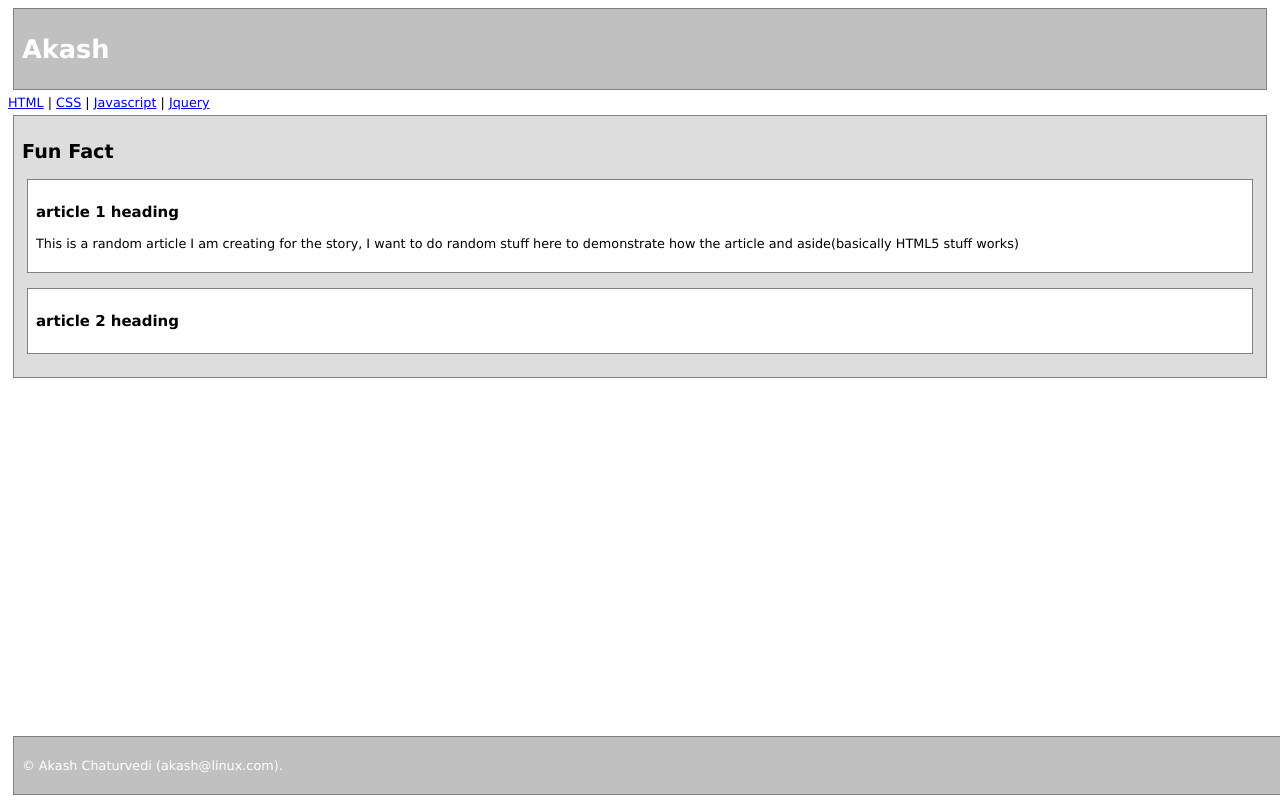
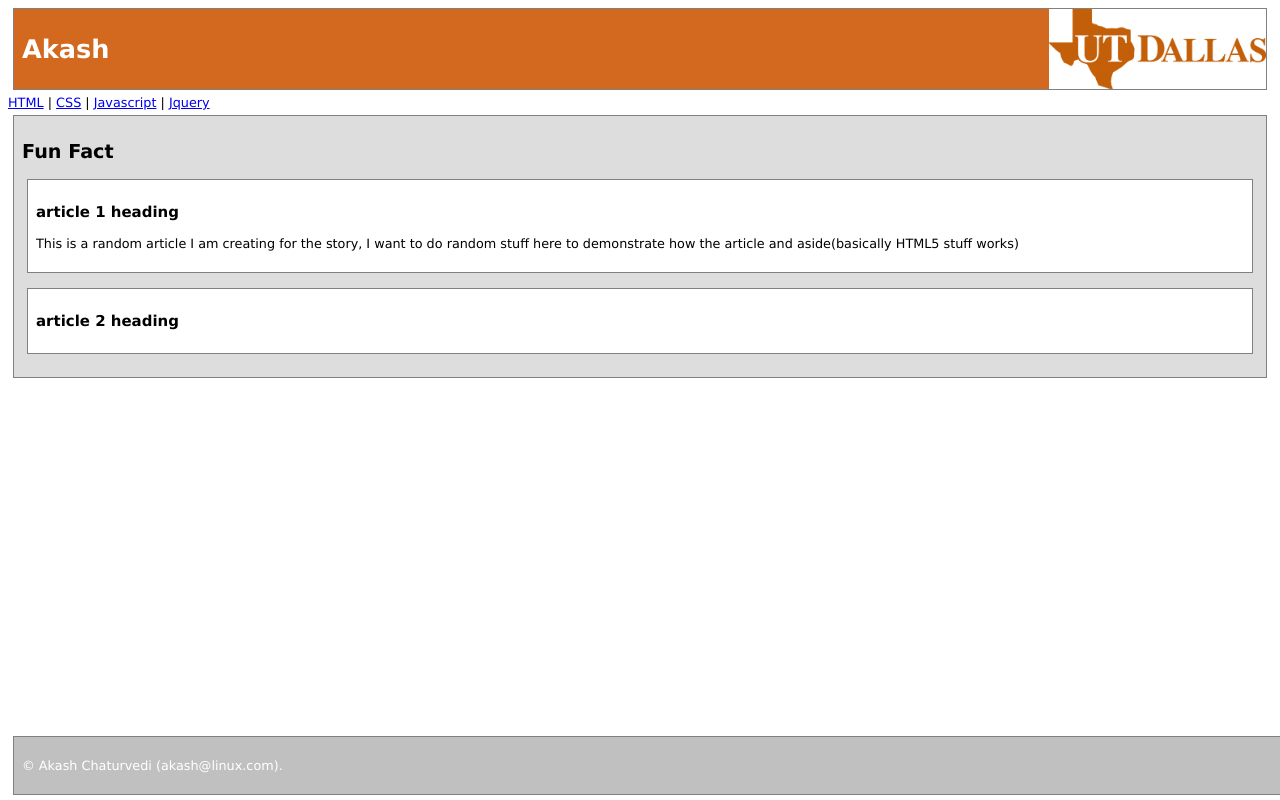
Before and after one commit to TriumphantAkash/webPageAssignment, a plain HTML site: page index.html in a window 1280 px wide. Drawn offline with Linux system fonts and the light colour scheme.

Commit message:
background image in header

```diff
--- a/firststyle.css
+++ b/firststyle.css
@@ -47,3 +47,11 @@ tabHeading {
 	position: fixed;
 	width: 20%;
 }
+
+header {
+	background-color:rgb(210, 105, 30);
+	background-image: url("utd.jpg") ;
+	background-repeat: no-repeat;
+    background-position: right;
+    background-size: contain;
+}
```
Also changed, not shown: utd.jpg (added).
